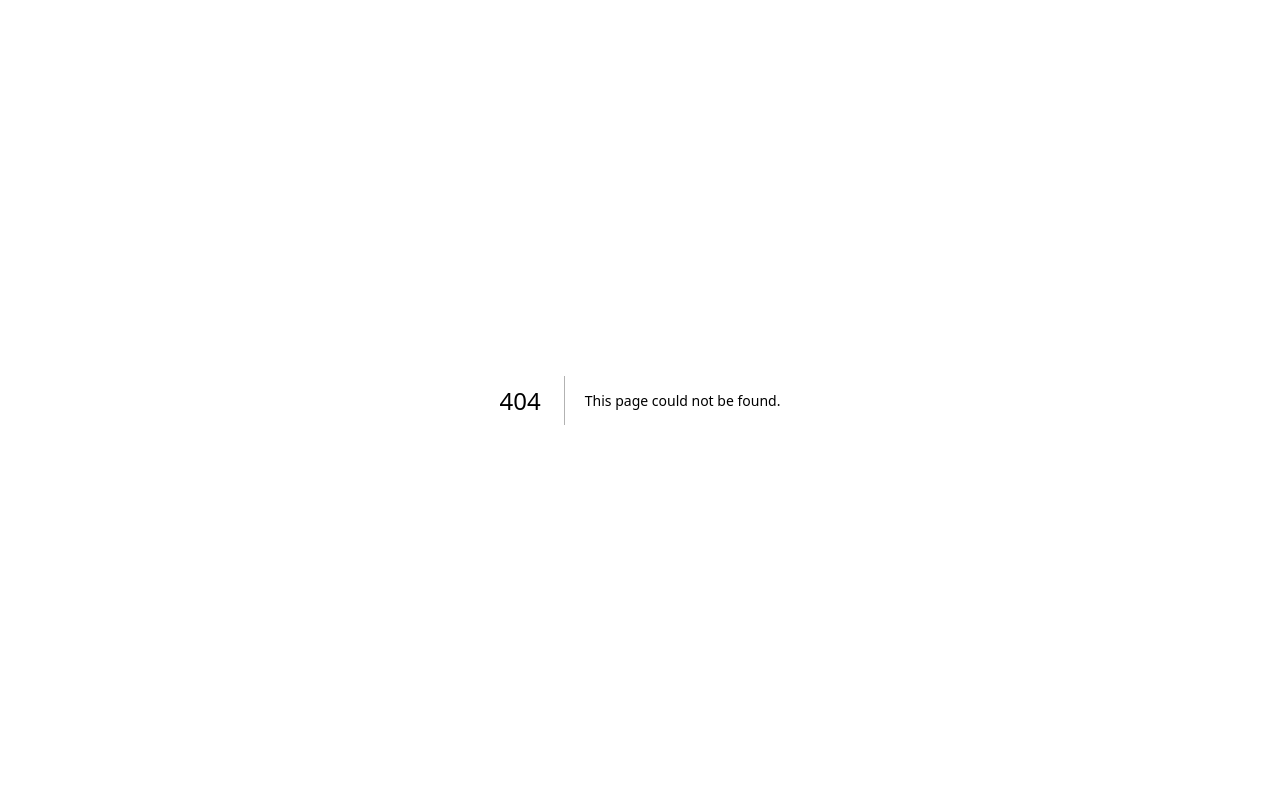
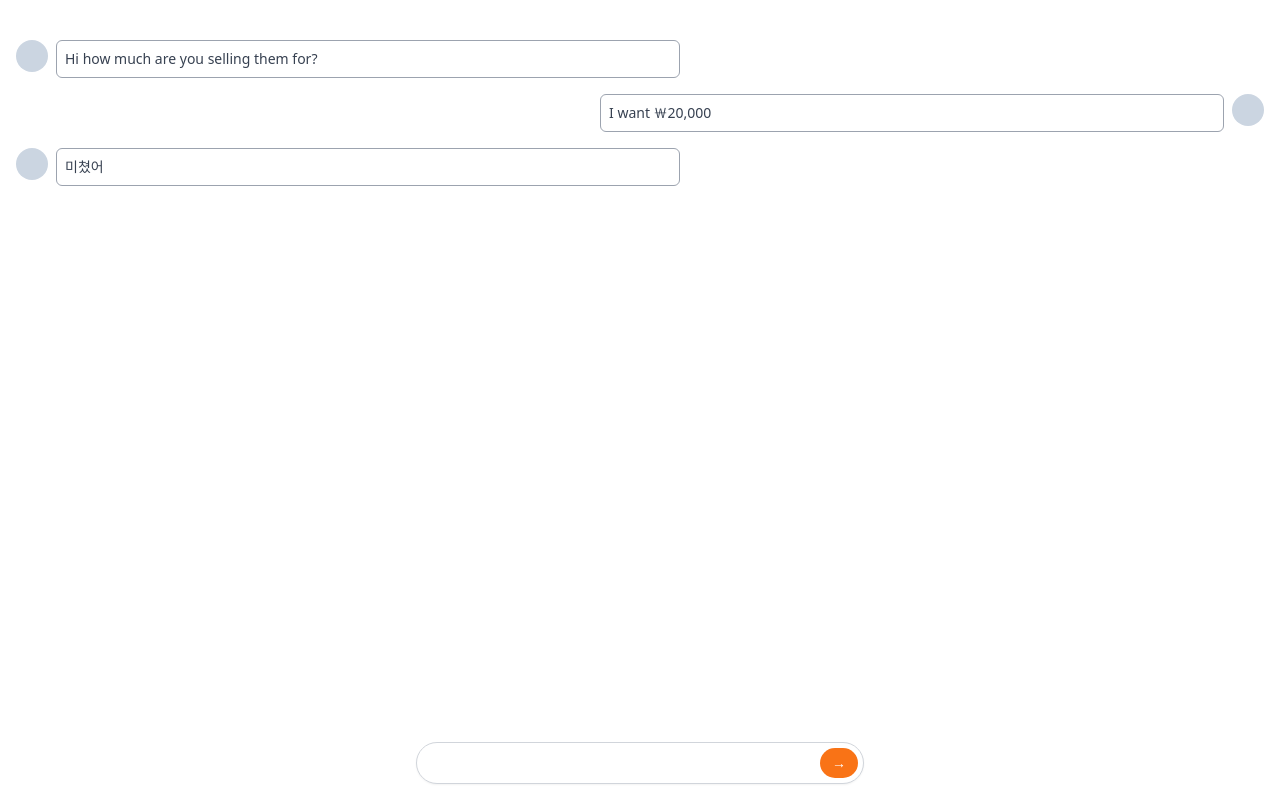
Before and after one commit to sarangdaddy/nest-js-playground, a Next.js app: page /chats/1 in a window 1280 px wide. Before the commit this address had no page. Built offline with nearby package versions, Linux system fonts and the light colour scheme.

Commit message:
Style : Styled chats page

```diff
--- /dev/null
+++ b/src/pages/chats/[id].tsx
@@ -0,0 +1,41 @@
+import type { NextPage } from 'next';
+
+const ChatDetail: NextPage = () => {
+  return (
+    <div className="space-y-4 px-4 py-10">
+      <div className="flex items-start space-x-2">
+        <div className="h-8 w-8 rounded-full bg-slate-300" />
+        <div className="w-1/2 rounded-md border border-gray-400 p-2 text-sm text-gray-700">
+          <p>Hi how much are you selling them for?</p>
+        </div>
+      </div>
+      <div className="flex flex-row-reverse items-start space-x-2 space-x-reverse">
+        <div className="h-8 w-8 rounded-full bg-slate-300"></div>
+        <div className="w-1/2 rounded-md border border-gray-400 p-2 text-sm text-gray-700">
+          <p>I want ￦20,000</p>
+        </div>
+      </div>
+      <div className="flex items-start space-x-2">
+        <div className="h-8 w-8 rounded-full bg-slate-300" />
+        <div className="w-1/2 rounded-md border border-gray-400 p-2 text-sm text-gray-700">
+          <p>미쳤어</p>
+        </div>
+      </div>
+      <div className="fixed inset-x-0 bottom-4 mx-auto w-full max-w-md">
+        <div className="relative flex items-center">
+          <input
+            type="text"
+            className="w-full rounded-full border-gray-300 pr-12 shadow-sm focus:border-orange-500 focus:outline-none focus:ring-orange-500"
+          />
+          <div className="absolute inset-y-0 right-0 flex py-1.5 pr-1.5">
+            <button className="flex cursor-pointer items-center rounded-full bg-orange-500 px-3 text-sm text-white hover:bg-orange-600 focus:outline-none focus:ring-2 focus:ring-orange-500 focus:ring-offset-2">
+              &rarr;
+            </button>
+          </div>
+        </div>
+      </div>
+    </div>
+  );
+};
+
+export default ChatDetail;
--- /dev/null
+++ b/src/pages/chats/index.tsx
@@ -0,0 +1,22 @@
+import type { NextPage } from 'next';
+
+const Chats: NextPage = () => {
+  return (
+    <div className="divide-y-[1px] py-10">
+      {[1, 2, 3, 4, 5].map((room, i) => (
+        <div
+          key={i}
+          className="flex cursor-pointer  items-center space-x-3 px-4 py-3"
+        >
+          <div className="h-12 w-12 rounded-full bg-slate-200" />
+          <div>
+            <p className=" text-gray-700">Steve Jebs</p>
+            <p className="text-sm text-gray-500">See you tomorrow at 2pm</p>
+          </div>
+        </div>
+      ))}
+    </div>
+  );
+};
+
+export default Chats;
```
